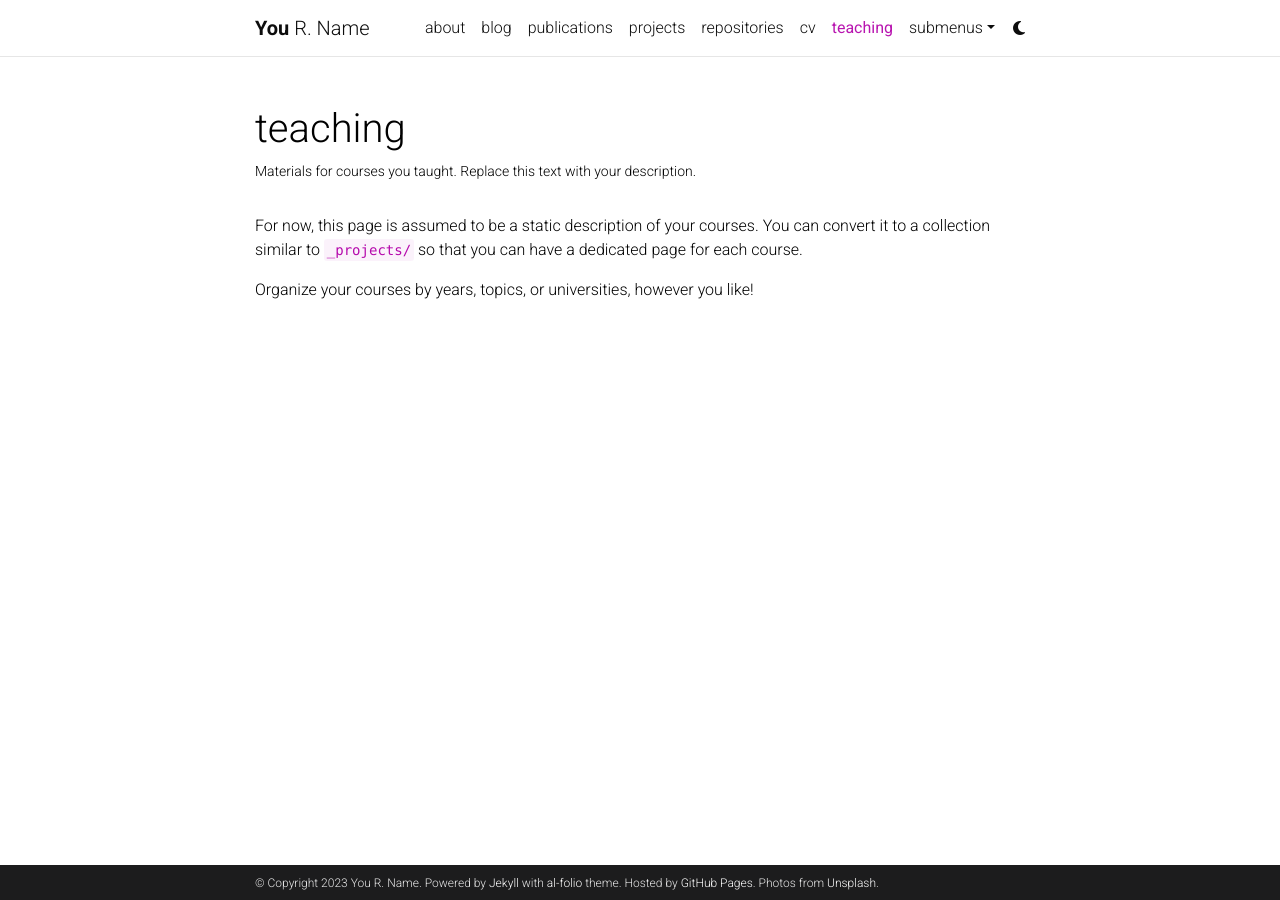
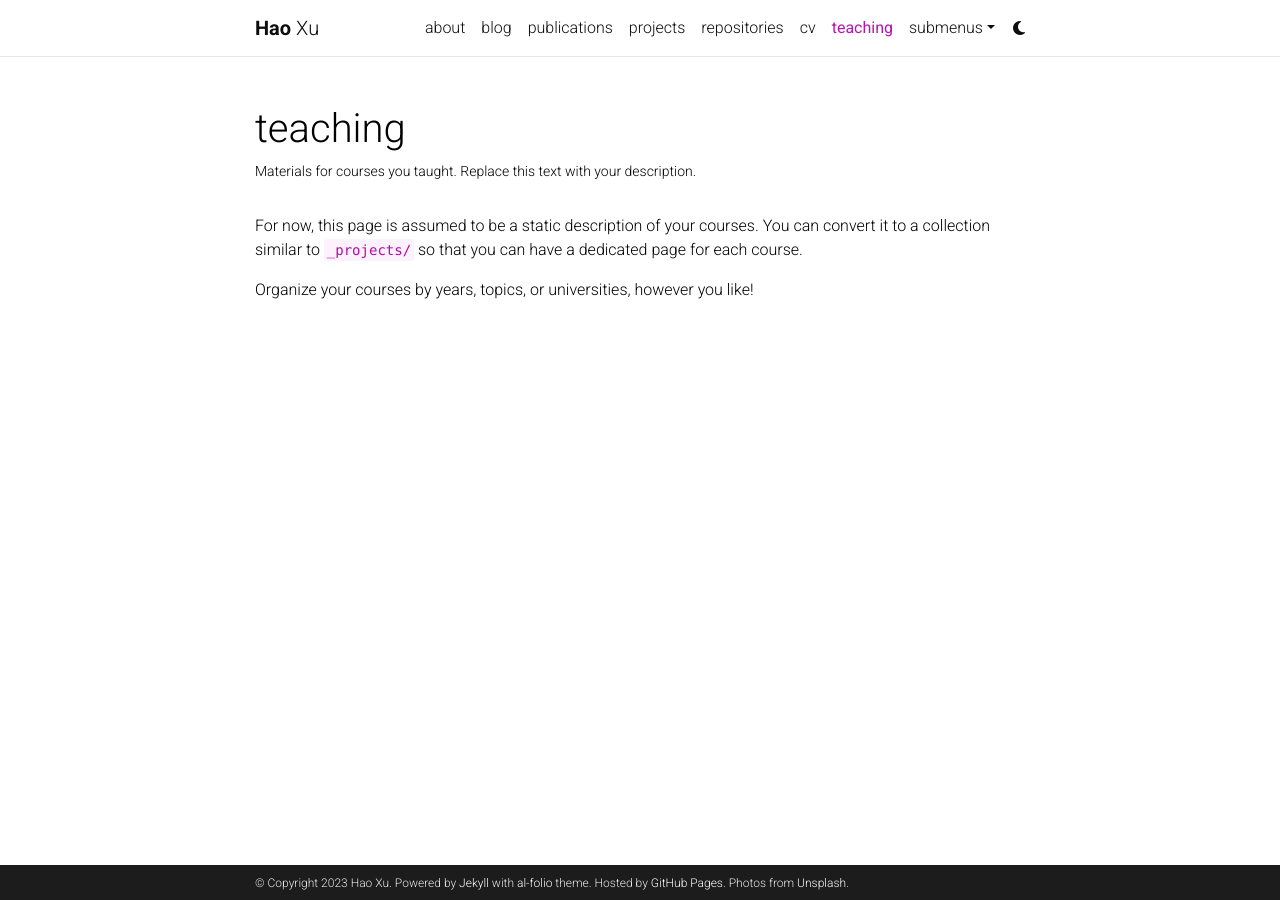
Before and after one commit to opticshao/opticshao.github.io, a Jekyll site: the page built from _pages/teaching.md, in a window 1280 px wide. Built offline with Jekyll 4.4.1, drawn with Linux system fonts in a browser that asks for light colours; comment, search, counter and statistics services are not loaded; a style sheet for code colours, icons or effects is not loaded.

Commit message:
Update _config.yml

```diff
--- a/_config.yml
+++ b/_config.yml
@@ -3,10 +3,10 @@
 # -----------------------------------------------------------------------------
 
 title: blank # the website title (if blank, full name will be used instead)
-first_name: You
-middle_name: R.
-last_name: Name
-email: you@example.com
+first_name: Hao
+middle_name:
+last_name: Xu
+email: xuhao_optics@zju.edu.cn
 description: > # the ">" symbol means to ignore newlines until "footer_text:"
   A simple, whitespace theme for academics. Based on [*folio](https://github.com/bogoli/-folio) design.
 footer_text: >
@@ -18,8 +18,8 @@ keywords: jekyll, jekyll-theme, academic-website, portfolio-website  # add your
 lang: en # the language of your site (for example: en, fr, cn, ru, etc.)
 icon: ⚛️  # the emoji used as the favicon (alternatively, provide image name in /assets/img/)
 
-url: https://alshedivat.github.io # the base hostname & protocol for your site
-baseurl: /al-folio # the subpath of your site, e.g. /blog/
+url: https://opticshao.github.io # the base hostname & protocol for your site
+baseurl: # /al-folio # the subpath of your site, e.g. /blog/
 last_updated: false # set to true if you want to display last updated in the footer
 impressum_path:  # set to path to include impressum link in the footer, use the same path as permalink in a page, helps to conform with EU GDPR
 
```
